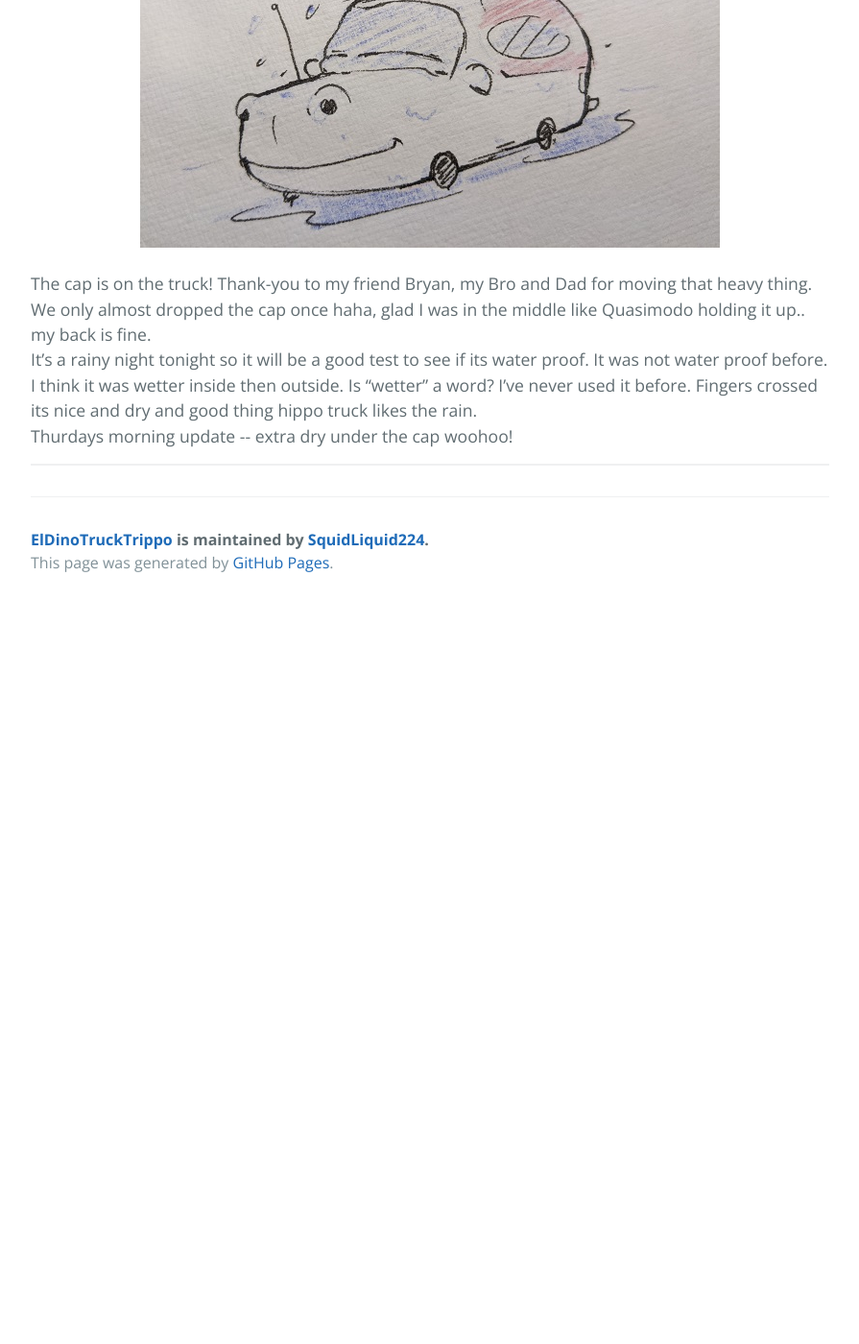
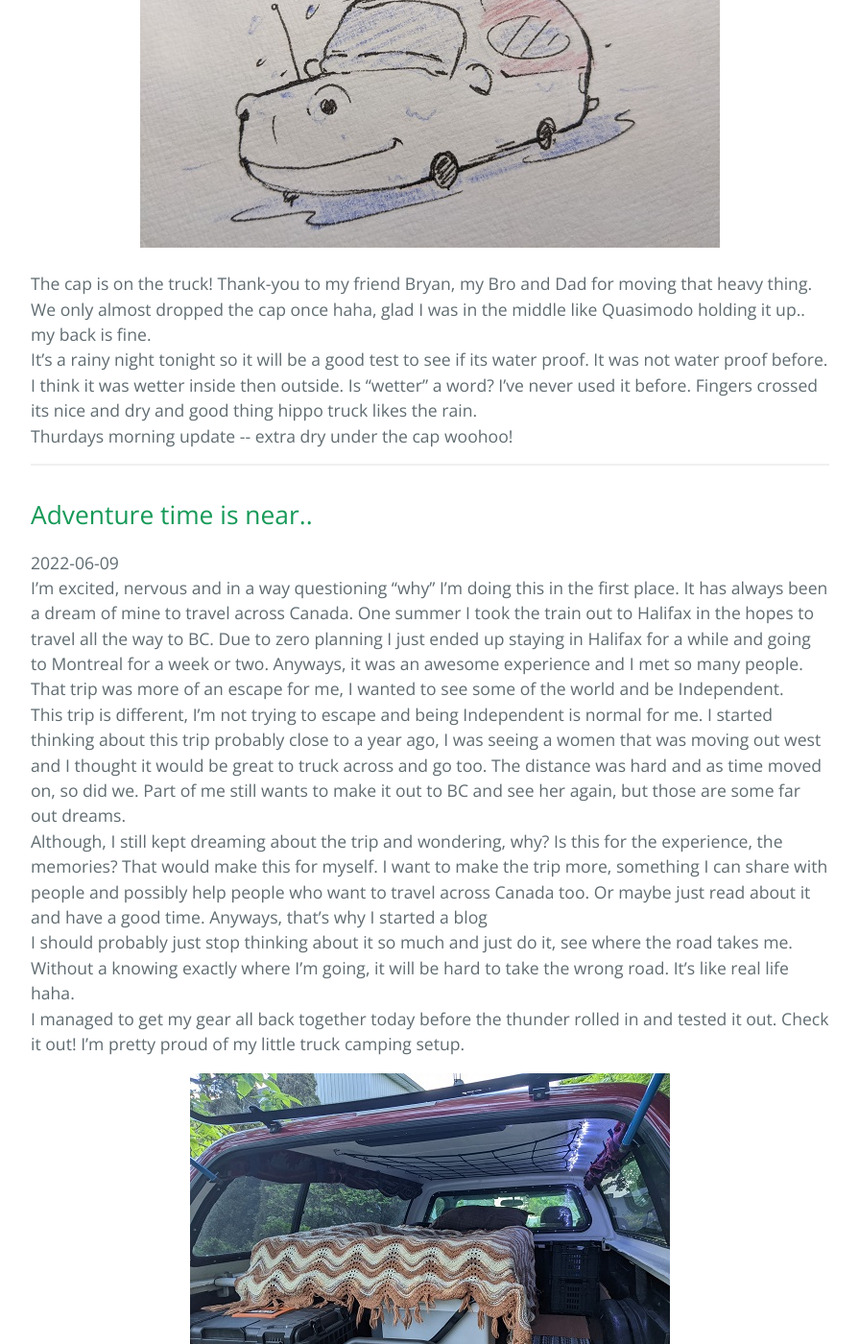
Before and after one commit to SquidLiquid224/ElDinoTruckTrippo, a Jekyll site: the page built from index.md, in a window 1280 px wide and 1400 px high, scrolled down 5486 px. Shown: the whole window at 96% size, without its empty margins (192-1087 px from the left). Built offline with Jekyll 4.4.1, drawn with Linux system fonts in a browser that asks for light colours; our own code applies the rules of GitHub Pages for plain Markdown files; before the commit the page ends 6116 px from its top, so only the background shows below that.

Commit message:
Adventure time is near

```diff
--- a/index.md
+++ b/index.md
@@ -85,3 +85,20 @@ It’s a rainy night tonight so it will be a good test to see if its water proof
 Thurdays morning update -- extra dry under the cap woohoo!
 </div>
 <hr />
+<h2>Adventure time is near..</h2>
+  2022-06-09
+<div style="text-align: left">
+I’m excited, nervous and in a way questioning “why” I’m doing this in the first place.  It has always been a dream of mine to travel across Canada.  One summer I took the train out to Halifax in the hopes to travel all the way to BC.  Due to zero planning I just ended up staying in Halifax for a while and going to Montreal for a week or two. Anyways, it was an awesome experience and I met so many people.  That trip was more of an escape for me, I wanted to see some of the world and be Independent.
+<br>
+This trip is different, I’m not trying to escape and being Independent is normal for me.  I started thinking about this trip probably close to a year ago, I was seeing a women that was moving out west and I thought it would be great to truck across and go too.  The distance was hard and as time moved on, so did we.  Part of me still wants to make it out to BC and see her again, but those are some far out dreams.
+<br>
+Although, I still kept dreaming about the trip and wondering, why? Is this for the experience, the memories? That would make this for myself.  I want to make the trip more, something I can share with people and possibly help people who want to travel across Canada too.  Or maybe just read about it and have a good time.  Anyways, that’s why I started a blog 
+<br>
+I should probably just stop thinking about it so much and just do it, see where the road takes me.  Without a knowing exactly where I’m going, it will be hard to take the wrong road.  It’s like real life haha.
+<br>
+I managed to get my gear all back together today before the thunder rolled in and tested it out.  Check it out! I’m pretty proud of my little truck camping setup.
+</div>
+<p align="center">
+<img src="./images/int01.jpg">
+<img src="./images/int02.jpg">
+<hr />
```
Also changed, not shown: images/int01.jpg (added), images/int02.jpg (added).
